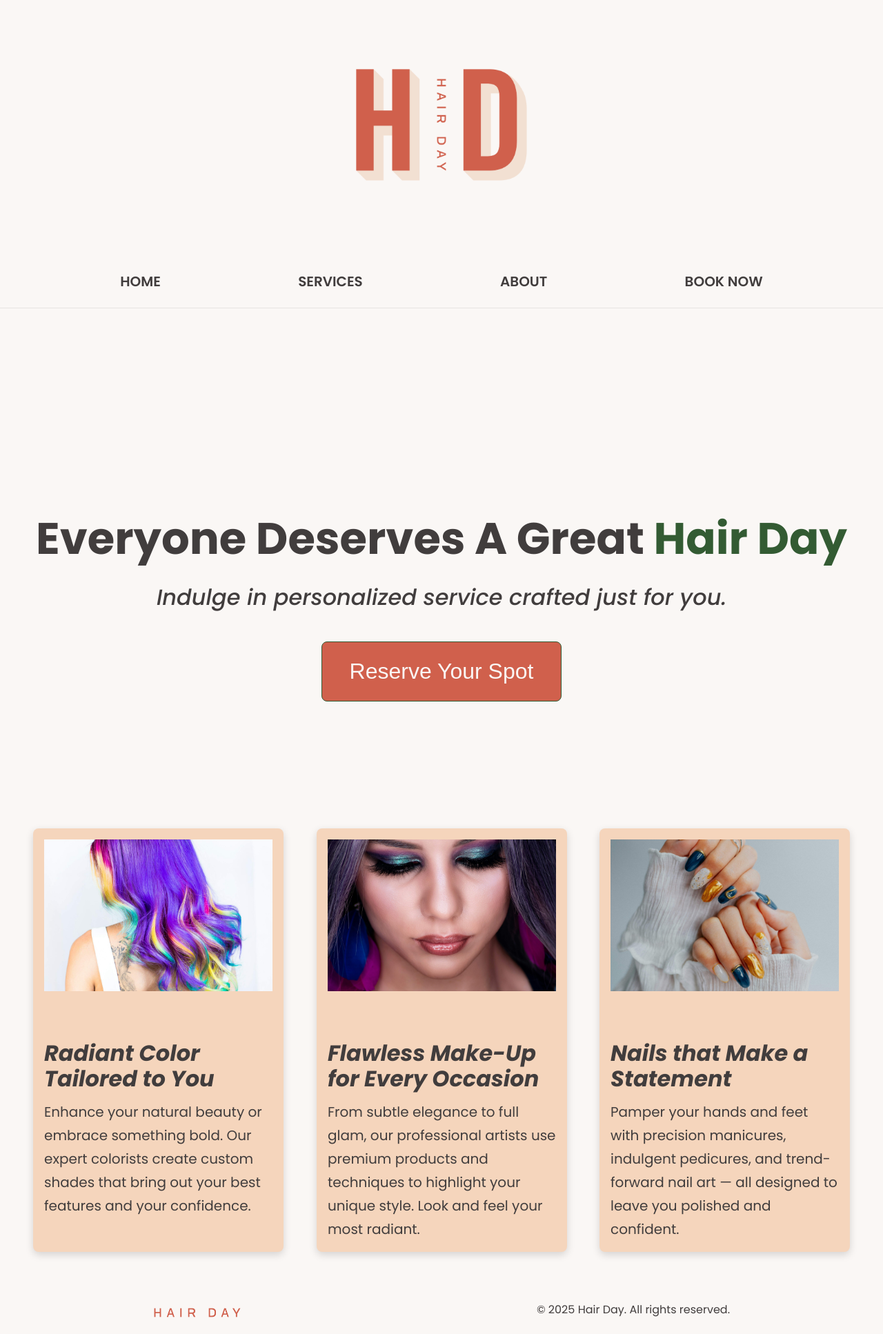
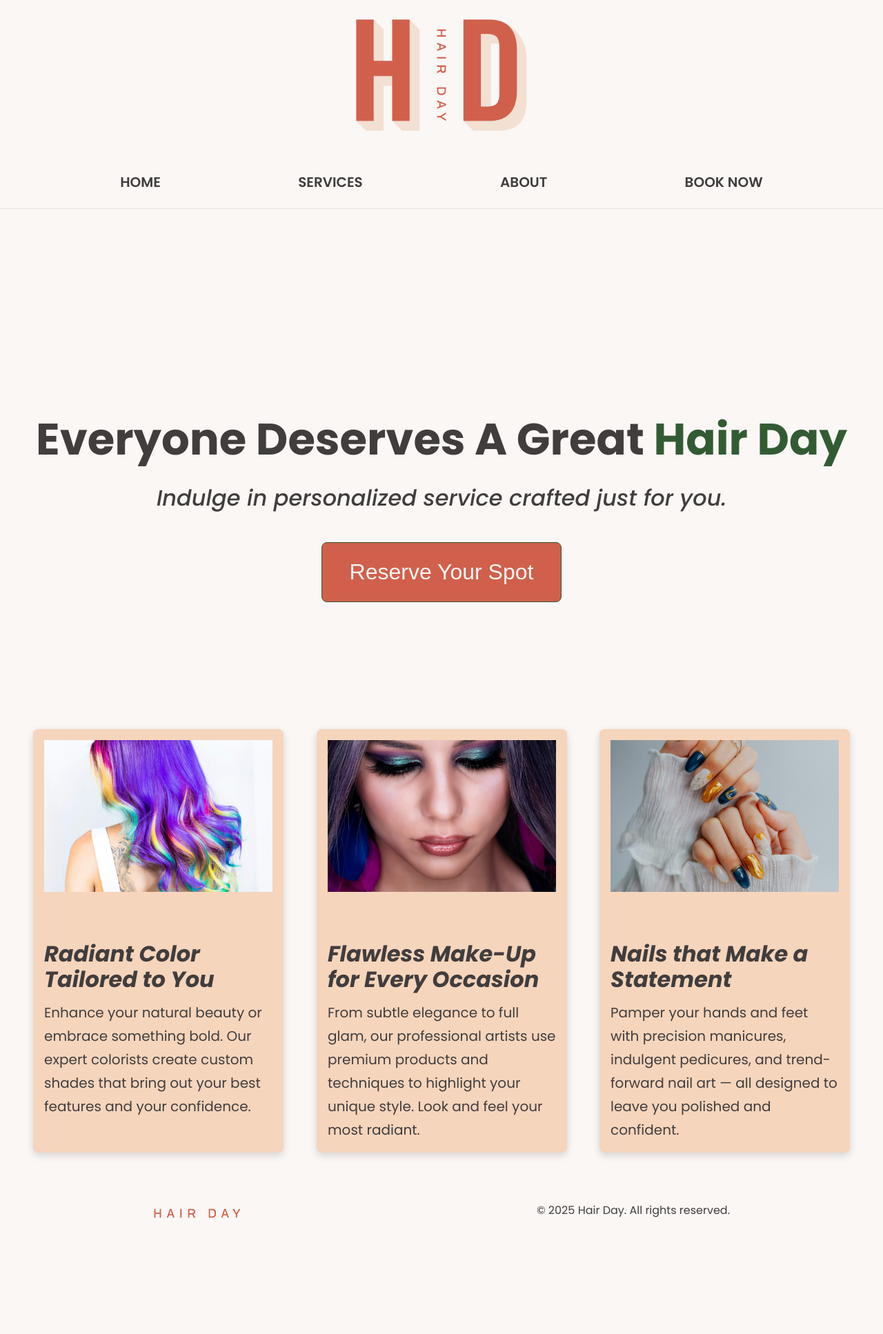
Before and after one commit to perezjprz19/hair-day, a Jekyll site: the page built from index.html, in a window 1280 px wide. Shown: the whole page at 69% size. Built offline with Jekyll 4.4.1, drawn with Linux system fonts in a browser that asks for light colours; after the commit the page ends 1790 px from its top, so only the background shows below that.

Commit message:
Fix spacing for mobile responsiveness

```diff
--- a/assets/css/base.css
+++ b/assets/css/base.css
@@ -99,7 +99,7 @@ header {
     justify-content: space-between;
     position: relative;
     align-items: stretch;
-    margin-block: var(--size-2xl);
+    margin-block: var(--size-md);
     margin-inline: var(--size-lg);
 }
 
@@ -188,8 +188,7 @@ main {
     flex-direction: column;
     padding-block: var(--size-lg);
     min-block-size: clamp(20rem, 50vh, 34rem);
-    margin-block: var(--size-xl);
-    gap: var(--size-sm);
+    gap: var(--size-lg);
     justify-content: center;
     align-items:flex-start;
     text-align: left;
@@ -203,7 +202,7 @@ main {
 }
 
 .banner p {
-    font-size: var(--fs-lg);
+    font-size: var(--fs-md);
     font-weight: var(--fw-medium);
     line-height: var(--lh-normal);
     font-style: italic;
@@ -416,6 +415,10 @@ header {
         min-block-size: 50vh;
         margin-block: var(--size-lg);
     }
+
+    .banner p {
+        font-size: var(--fs-lg);
+    }
     .cta-btn {
         font-size: var(--fs-lg);
     }
```
Also changed, not shown: README.md.
